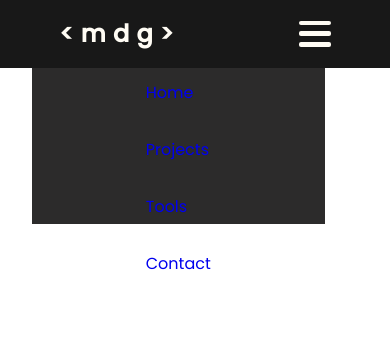
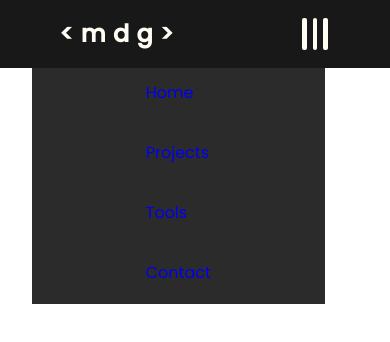
Before and after one commit to mrlldmnqx/responsive-navbar, a plain HTML site: page index.html in a window 390 px wide. Both pictures are taken after a click on the element 315 px from the left and 33 px from the top of the page. Drawn offline with Linux system fonts and the light colour scheme.

Commit message:
added animation to toggle button

```diff
--- a/script.js
+++ b/script.js
@@ -4,4 +4,5 @@ const toggleBtn = document.querySelector(".toggle-button");
 const navList = document.querySelector(".nav-list");
 toggleBtn.addEventListener("click", () => {
   navList.toggleAttribute("toggle");
+  toggleBtn.toggleAttribute("toggle");
 });
--- a/style.css
+++ b/style.css
@@ -64,7 +64,7 @@ nav {
     display: none;
   }
   .nav-list[toggle] {
-    height: 10rem;
+    height: 15rem;
     width: 75%;
     padding-top: 1rem;
     display: grid;
@@ -78,4 +78,10 @@ nav {
   .nav-list a {
     cursor: pointer;
   }
+  .toggle-button {
+    transition: transform 200ms ease-in;
+  }
+  .toggle-button[toggle] {
+    transform: rotate(90deg);
+  }
 }
```
